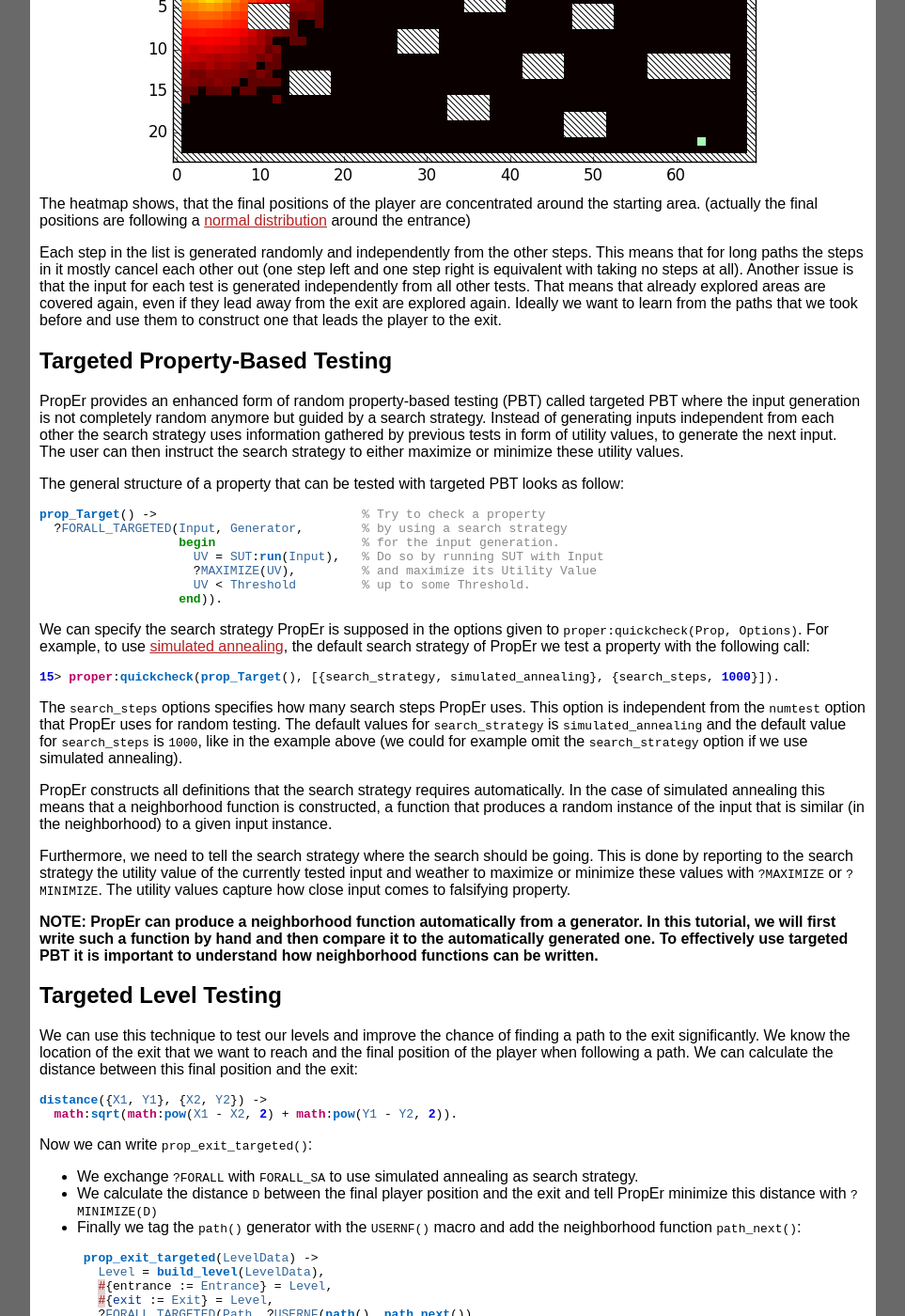
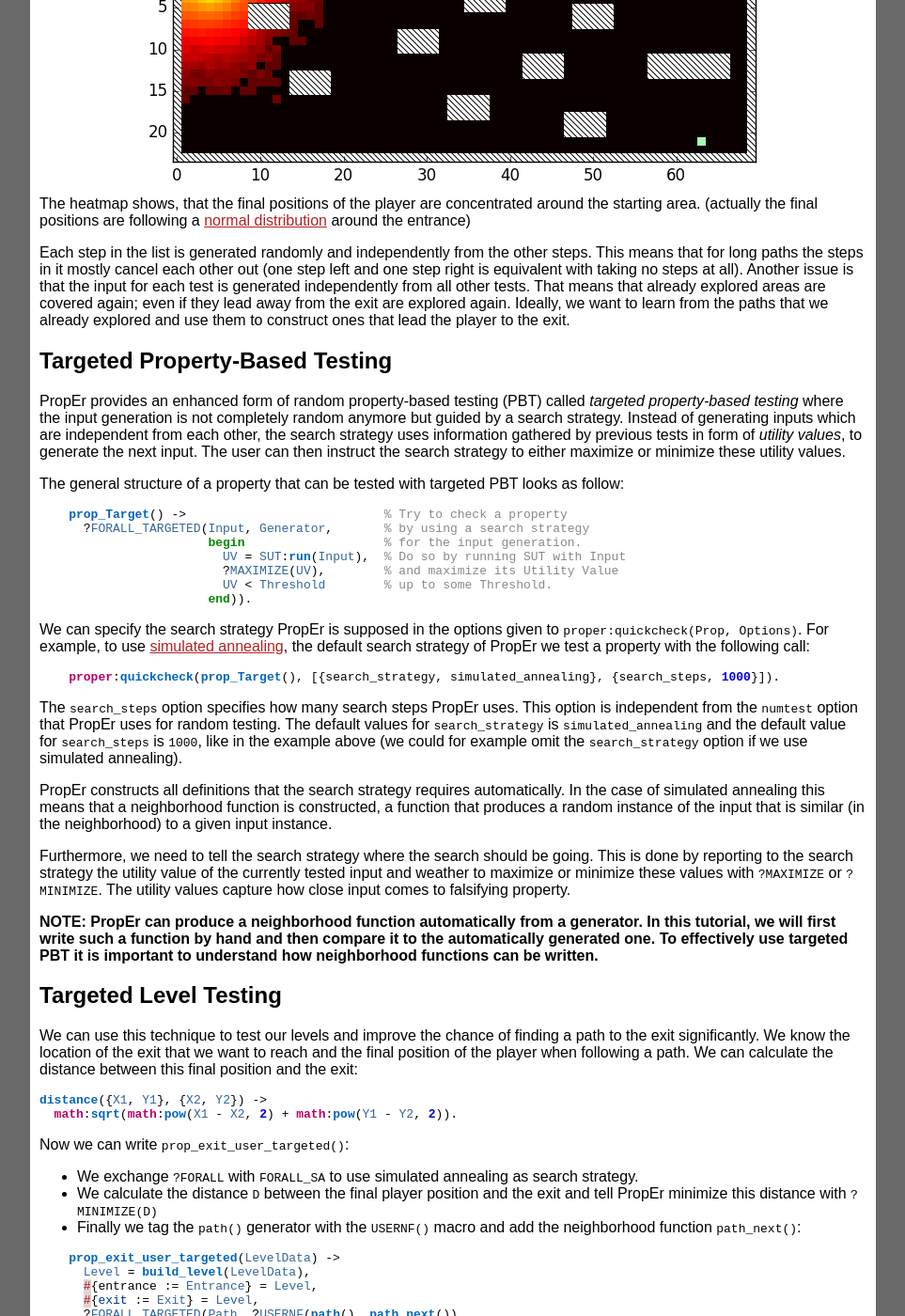
Before and after one commit to proper-testing/proper-testing.github.io, a Jekyll site: the page built from tutorials/PropEr_testing_with_search_strategies.md, in a window 1280 px wide and 1400 px high, scrolled down 2167 px. Shown: the whole window at 94% size, without its empty margins (158-1121 px from the left). Built offline with Jekyll 4.4.1, drawn with Linux system fonts in a browser that asks for light colours; some of the changed text lies outside the part shown.

Commit message:
Revise code and tutorial of Targeted PBT

```diff
--- a/tutorials/PropEr_testing_with_search_strategies.md
+++ b/tutorials/PropEr_testing_with_search_strategies.md
@@ -136,7 +136,7 @@ say one million:
 
 {% highlight erl %}
 23> proper:quickcheck(level:prop_exit(level:level1()), 1000000).
-.................... 1.000.000 dots ....................
+.................... <1.000.000 dots> ....................
 OK: Passed 1000000 test(s).
 true
 {% endhighlight %}
@@ -158,39 +158,39 @@ Each step in the list is generated randomly and independently from the other
 steps. This means that for long paths the steps in it mostly cancel each other
 out (one step left and one step right is equivalent with taking no steps at
 all). Another issue is that the input for each test is generated independently
-from all other tests. That means that already explored areas are covered again,
-even if they lead away from the exit are explored again. Ideally we want to
-learn from the paths that we took before and use them to construct one that
-leads the player to the exit.
+from all other tests. That means that already explored areas are covered again;
+even if they lead away from the exit are explored again. Ideally, we want to
+learn from the paths that we already explored and use them to construct ones
+that lead the player to the exit.
 
 ## Targeted Property-Based Testing
 PropEr provides an enhanced form of random property-based testing (PBT) called
-targeted PBT where the input generation is not completely random anymore but
-guided by a search strategy. Instead of generating inputs independent from
-each other the search strategy uses information gathered by previous
-tests in form of utility values, to generate the next input. The user can then
-instruct the search strategy to either maximize or minimize these utility
-values.
+_targeted property-based testing_ where the input generation is not completely
+random anymore but guided by a search strategy. Instead of generating inputs
+which are independent from each other, the search strategy uses information
+gathered by previous tests in form of _utility values_, to generate the next
+input. The user can then instruct the search strategy to either maximize or
+minimize these utility values.
 
 The general structure of a property that can be tested with targeted PBT looks as follow:
 
 {% highlight erlang %}
-prop_Target() ->                            % Try to check a property
-  ?FORALL_TARGETED(Input, Generator,        % by using a search strategy
-                   begin                    % for the input generation.
-                     UV = SUT:run(Input),   % Do so by running SUT with Input
-                     ?MAXIMIZE(UV),         % and maximize its Utility Value
-                     UV < Threshold         % up to some Threshold.
-                   end)).
+    prop_Target() ->                           % Try to check a property
+      ?FORALL_TARGETED(Input, Generator,       % by using a search strategy
+                       begin                   % for the input generation.
+                         UV = SUT:run(Input),  % Do so by running SUT with Input
+                         ?MAXIMIZE(UV),        % and maximize its Utility Value
+                         UV < Threshold        % up to some Threshold.
+                       end)).
 {% endhighlight %}
 
 We can specify the search strategy PropEr is supposed in the options given to `proper:quickcheck(Prop, Options)`. For example, to use [simulated annealing](https://en.wikipedia.org/wiki/Simulated_annealing), the default search strategy of PropEr we test a property with the following call:
 
 {% highlight erl %}
-15> proper:quickcheck(prop_Target(), [{search_strategy, simulated_annealing}, {search_steps, 1000}]).
+    proper:quickcheck(prop_Target(), [{search_strategy, simulated_annealing}, {search_steps, 1000}]).
 {% endhighlight %}
 
-The `search_steps` options specifies how many search steps PropEr uses. This option is independent from the `numtest` option that PropEr uses for random testing. The default values for `search_strategy` is `simulated_annealing` and the default value for `search_steps` is `1000`, like in the example above (we could for example omit the `search_strategy` option if we use simulated annealing).
+The `search_steps` option specifies how many search steps PropEr uses. This option is independent from the `numtest` option that PropEr uses for random testing. The default values for `search_strategy` is `simulated_annealing` and the default value for `search_steps` is `1000`, like in the example above (we could for example omit the `search_strategy` option if we use simulated annealing).
 
 PropEr constructs all definitions that the search strategy requires automatically. In the case of simulated annealing this means that a neighborhood function is constructed, a function that produces a random instance of the input that is similar (in the neighborhood) to a given input instance.
 
@@ -214,7 +214,7 @@ distance({X1, Y1}, {X2, Y2}) ->
   math:sqrt(math:pow(X1 - X2, 2) + math:pow(Y1 - Y2, 2)).
 {% endhighlight %}
 
-Now we can write `prop_exit_targeted()`:
+Now we can write `prop_exit_user_targeted()`:
 
 * We exchange `?FORALL` with `FORALL_SA` to use simulated annealing as search
 strategy.
@@ -223,20 +223,20 @@ and tell PropEr minimize this distance with `?MINIMIZE(D)`
 * Finally we tag the `path()` generator with the `USERNF()` macro and
 add the neighborhood function `path_next()`:
 
-      {% highlight erlang %}
-      prop_exit_targeted(LevelData) ->
-        Level = build_level(LevelData),
-        #{entrance := Entrance} = Level,
-        #{exit := Exit} = Level,
-        ?FORALL_TARGETED(Path, ?USERNF(path(), path_next()),
-                         case follow_path(Entrance, Path, Level) of
-                           {exited, _Pos} -> false;
-                           Pos ->
-                              UV = distance(Pos, Exit),
-                              ?MINIMIZE(UV),
-                              true
-                         end).
-      {% endhighlight %}
+    {% highlight erlang %}
+    prop_exit_user_targeted(LevelData) ->
+      Level = build_level(LevelData),
+      #{entrance := Entrance} = Level,
+      #{exit := Exit} = Level,
+      ?FORALL_TARGETED(Path, ?USERNF(path(), path_next()),
+                       case follow_path(Entrance, Path, Level) of
+                         {exited, _Pos} -> false;
+                         Pos ->
+                           UV = distance(Pos, Exit),
+                           ?MINIMIZE(UV),
+                           true
+                       end).
+    {% endhighlight %}
 
 The neighborhood function `path_next()` should produce a random input that is in the neighborhood of the base input, that is a similar input to the base input. For our path we can just add an extra step:
 
@@ -250,13 +250,13 @@ path_next() ->
 If we test this property now it will fail after just a few hundred search steps:
 
 {% highlight erl %}
-33> proper:quickcheck(level:prop_exit_targeted(level:level1()), [{search_steps, 10000}]).
-[.......... 390 dots ..........!]!
-Failed: After 1 test(s).
-[up,left,up,down,down,left,up, ...]
+33> proper:quickcheck(level:prop_exit_user_targeted(level:level1()), 10000).
+.................. <572 dots> .....................!
+Failed: After 572 test(s).
+[up,right,right,down,right,up,up,right,down,left,down,down, ..., down]
 
-Shrinking .......................................................................(71 time(s))
-[right,right,right,right,right, ...]
+Shrinking ................................................................................................(96 time(s))
+[right,right,right,right,right, ..., down]
 false
 {% endhighlight %}
 
@@ -284,13 +284,13 @@ path_next() ->
 Now the property usually fails less than a few 100 search steps:
 
 {% highlight erl %}
-36> proper:quickcheck(level:prop_exit_targeted(level:level1()), [{search_steps, 5000}]).
-[..........................................................!]!
-Failed: After 1 test(s).
+36> proper:quickcheck(level:prop_exit_user_targeted(level:level1()), [10000, {search_steps, 5000}]).
+.................. <285 dots> ........................................!
+Failed: After 285 test(s).
 [left,up,right, ...]
 
 Shrinking .......... ... ..........(100 time(s))
-[right,right,right, ...]
+[right,right,right, ..., right]
 false
 {% endhighlight %}
 
@@ -326,7 +326,7 @@ level2() ->
    "######################################################################"].
 {% endhighlight %}
 
-When we test `prop_exit_targeted()` with level 2 we see that sometimes
+When we test `prop_exit_user_targeted()` with level 2 we see that sometimes
 the property fails very fast. In other cases however, the property takes many
 tests to fail. We can also see that the tests become really slow after a while.
 The reason is that we add more and more steps and the path becomes longer with
@@ -353,7 +353,7 @@ these areas. We can also see that there are quite a few runs that find the
 exit. Resetting the search should be sufficient to solve our problem:
 
 {% highlight erlang %}
-prop_exit_targeted(LevelData) ->
+prop_exit_user_targeted(LevelData) ->
   Level = build_level(LevelData),
   #{entrance := Entrance} = Level,
   #{exit := Exit} = Level,
@@ -362,7 +362,9 @@ prop_exit_targeted(LevelData) ->
                      {exited, _Pos} -> false;
                      Pos ->
                        case length(Path) > 2000 of
-                         true -> proper_sa:reset(), true;
+                         true ->
+                           proper_sa:reset(),
+                           true;
                          _ ->
                            UV = distance(Pos, Exit),
                            ?MINIMIZE(UV),
@@ -376,13 +378,13 @@ starts from the beginning initial input. If we test the property now it will
 fail after a few thousand tests:
 
 {% highlight erl %}
-36> proper:quickcheck(level:prop_exit_targeted(level:level2()), [{search_steps, 5000}]).
-[................... 2339 dots ...................!]!
-Failed: After 1 test(s).
-[down,left,up, ...]
+36> proper:quickcheck(level:prop_exit_user_targeted(level:level2()), [10000, {search_steps, 5000}]).
+.................. <2339 dots> ........................!
+Failed: After 2339 test(s).
+[down,left,up, ..., down]
 
 Shrinking ...................................................................(67 time(s))
-[left,left,up, ...]
+[left,left,up, ..., left]
 false
 {% endhighlight %}
 
```
Also changed, not shown: other parts of tutorials/PropEr_testing_with_search_strategies.md (+8 -3 lines), 1 other file.
